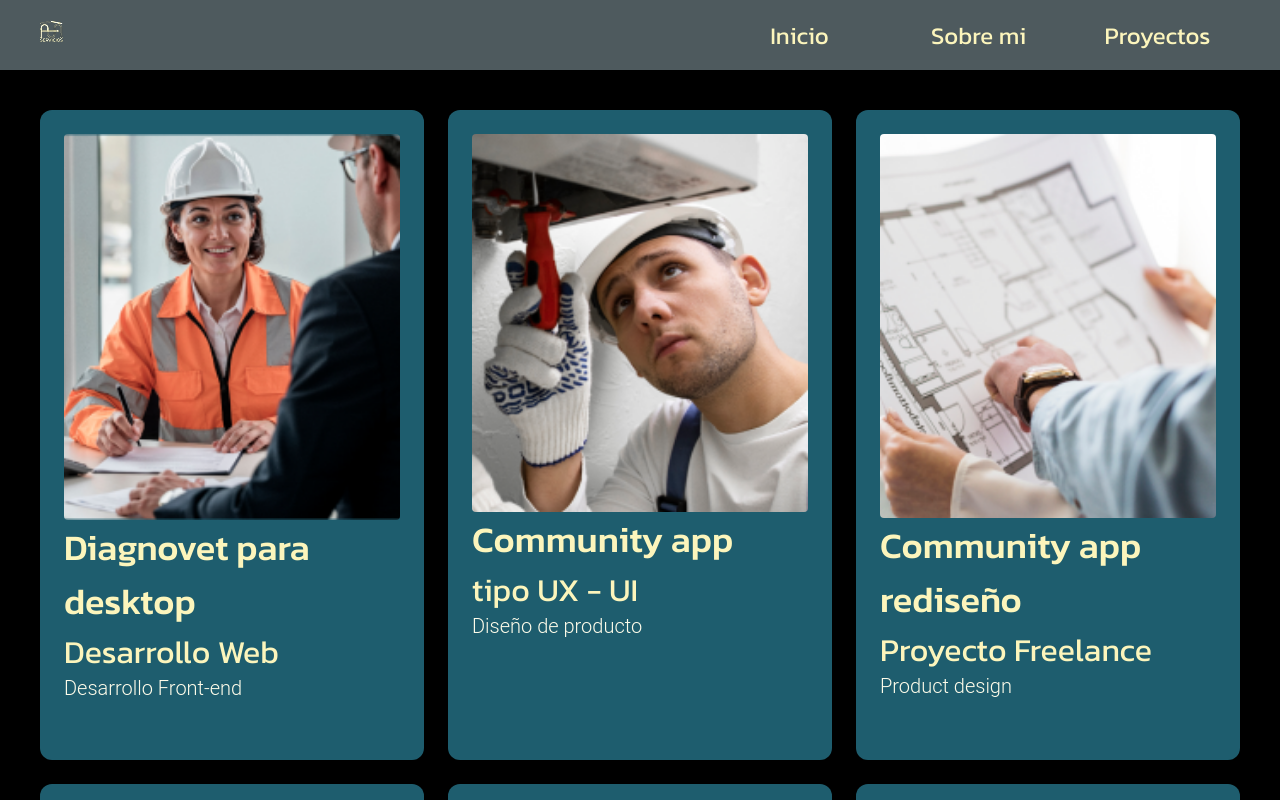
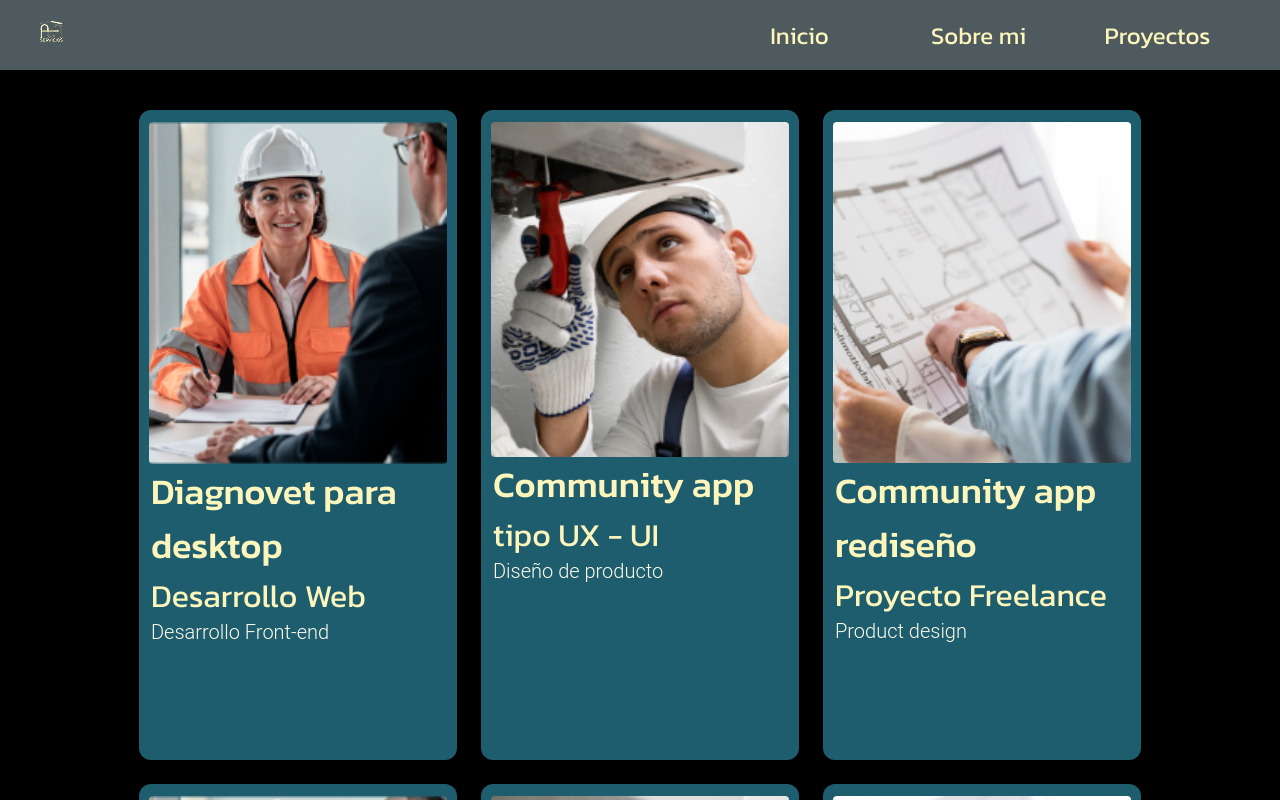
Before and after one commit to EvelynFernandez93/SP-servicios, a React (Vite) app: page /projects in a window 1280 px wide. Built offline with nearby package versions, Linux system fonts and the light colour scheme.

Commit message:
Nuevo tamaño de cards

```diff
--- a/src/Components/ProyectosCard/ProyectosCard.css
+++ b/src/Components/ProyectosCard/ProyectosCard.css
@@ -1,9 +1,9 @@
 .pc-card {
 display: flex;
-max-width: 384px;
+max-width: 318px;
 width: auto;
 height: 650px;
-padding: 24px;
+padding: 12px;
 flex-direction: column;
 align-items: center;
 border-radius: 12px;
@@ -12,7 +12,7 @@ box-shadow: 0 4px 6.7px 0 rgba(0, 0, 0, 0.25);
 
 }
 .pc-img{
-width: 336px;
+width: 298px;
 height: auto;
 border-radius: 4px;
 
```
